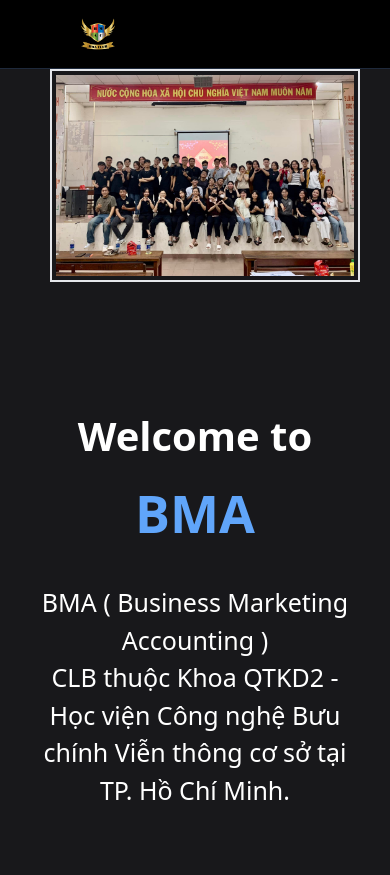
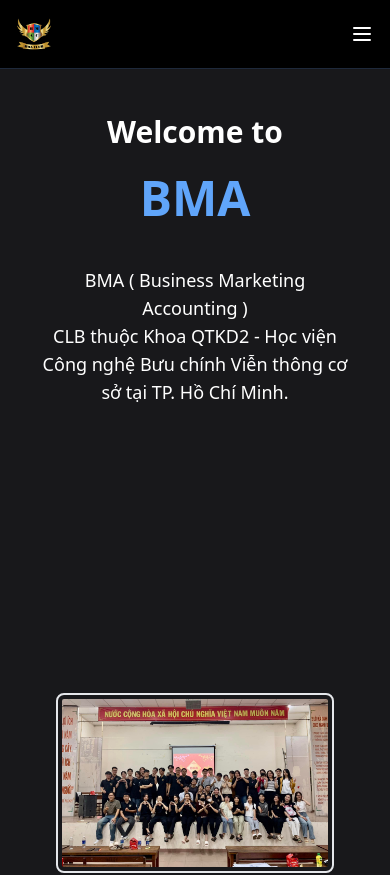
Before and after one commit to pvy-it-tdh/BMA_web, a React (Vite) app: page / in a window 390 px wide. Shown: the top 875 px of the page. Built offline with nearby package versions, Linux system fonts and the light colour scheme.

Commit message:
update Header

```diff
--- a/src/Components/Banner.jsx
+++ b/src/Components/Banner.jsx
@@ -15,21 +15,21 @@
   const [isHovered, setIsHovered] = useState(false);
 
   return (
-    <div className="h-screen bg-zinc-900 lg:px-56 px-10 lg:py-0 py-50 text-center gap-5 lg:text-start flex lg:flex-row flex-col-reverse justify-between lg:gap-28 items-center">
-      <div className="h-full lg:py-0 flex flex-col justify-center lg:items-start items-center text-white">
+    <div className="h-screen bg-zinc-900 lg:px-56 px-10 lg:py-0 py-10 lg:text-start text-center flex flex-col lg:flex-row justify-between items-center gap-5 lg:gap-28">
+      <div className="flex flex-col justify-center items-center lg:items-start text-white">
         <h1
           data-aos="fade-right"
-          className="text-[40px] font-semibold mb-2 leading-normal"
+          className="text-3xl lg:text-4xl font-semibold mb-2 leading-normal"
         >
           Welcome to
         </h1>
         <h1
           data-aos="fade-right"
-          className="text-[52px] font-semibold mb-8 leading-normal"
+          className="text-5xl lg:text-6xl font-semibold mb-8 leading-normal"
         >
           <span className="text-blue-400">BMA</span>
         </h1>
-        <p data-aos="fade-left" className="text-[25px]">
+        <p data-aos="fade-left" className="text-lg lg:text-xl">
           BMA ( Business Marketing Accounting ) <br />
           CLB thuộc Khoa QTKD2 - Học viện Công nghệ Bưu chính Viễn thông cơ sở
           tại TP. Hồ Chí Minh.
@@ -37,18 +37,18 @@
       </div>
       <img
         src={BMA}
-        className="rounded-full border-2 p-1 computer-img"
+        className="rounded-lg border-2 p-1 computer-img"
         alt=""
         data-aos="fade-up"
         style={{
-          width: "500px",
-          height: "290px",
+          maxWidth: "90%",
+          height: "auto",
           objectFit: "cover",
           transition: "transform 0.3s ease-in-out",
           boxShadow: isHovered ? "0 0 15px rgb(63, 114, 165)" : "none",
-          transform: isHovered ? "scale(1.5)" : "scale(1)",
-          borderRadius: "0",
-          marginLeft: "20px", // Adjusted margin-left value
+          transform: isHovered ? "scale(1.1)" : "scale(1)",
+
+          marginLeft: "0", // Adjusted margin-left value to 0
         }}
         onMouseEnter={() => setIsHovered(true)}
         onMouseLeave={() => setIsHovered(false)}
--- a/src/Components/Card.jsx
+++ b/src/Components/Card.jsx
@@ -1,11 +1,14 @@
-import "./Card.css"; // Import your CSS file for styling
+import "./Card.css";
 
 function Card({ imageUrl, title, description }) {
   return (
     <div className="card">
       <div
         className="card-image"
-        style={{ backgroundImage: `url(${imageUrl})`, backgroundSize: "cover" }}
+        style={{
+          backgroundImage: `url(${imageUrl})`,
+          backgroundSize: "cover",
+        }}
       ></div>
       <div className="card-content">
         <h2 className="card-title">{title}</h2>
--- a/src/Components/Member.css
+++ b/src/Components/Member.css
@@ -8,7 +8,7 @@
     font-size: 2rem;
     font-weight: 600;
     margin-bottom: 1rem;
-    color: hsl(9, 90%, 61%);
+    color: hsl(192, 63%, 49%);
 }
 
 .card-group {
--- a/src/Layouts/Header.jsx
+++ b/src/Layouts/Header.jsx
@@ -1,21 +1,47 @@
+import { useState } from "react";
 import { Link } from "react-router-dom";
 import Logo from "../Components/Image/lg.png";
 
 const Nav = () => {
+  const [isMenuOpen, setIsMenuOpen] = useState(false);
+
+  const toggleMenu = () => {
+    setIsMenuOpen(!isMenuOpen);
+  };
+
   return (
     <nav>
-      <div className="h-10vh flex justify-between z-50 text-white bg-black lg:py-5 px-20 py-4 border-b border-slate-800">
-        <div className="flex items-center flex-1">
-          <Link to="/" className="text-3xl font-bold">
-            <img
-              src={Logo}
-              alt="Logo"
-              className="h-9 w-auto md:h-10 lg:h-12 xl:h-18"
-            />
+      <div className="flex justify-between items-center z-50 text-white bg-black lg:py-5 px-4 lg:px-20 py-4 border-b border-slate-800">
+        <div className="flex items-center">
+          <Link to="/" className="text-3xl lg:text-4xl font-bold">
+            <img src={Logo} alt="Logo" className="h-9 w-auto lg:h-12 xl:h-18" />
           </Link>
         </div>
-        <div className="hidden lg:flex lg:items-center lg:flex-1 lg:justify-end lg:font-normal">
-          <ul className="flex gap-8 mr-16 text-base">
+        <div className="lg:flex lg:items-center lg:ml-4">
+          <button
+            className="lg:hidden block text-white focus:outline-none"
+            onClick={toggleMenu}
+          >
+            <svg
+              xmlns="http://www.w3.org/2000/svg"
+              className="h-6 w-6"
+              fill="none"
+              viewBox="0 0 24 24"
+              stroke="currentColor"
+            >
+              <path
+                strokeLinecap="round"
+                strokeLinejoin="round"
+                strokeWidth="2"
+                d="M4 6h16M4 12h16M4 18h16"
+              />
+            </svg>
+          </button>
+          <ul
+            className={`lg:flex gap-8 ml-8 text-base ${
+              isMenuOpen ? "block" : "hidden"
+            }`}
+          >
             <li>
               <Link
                 to="/"
```
